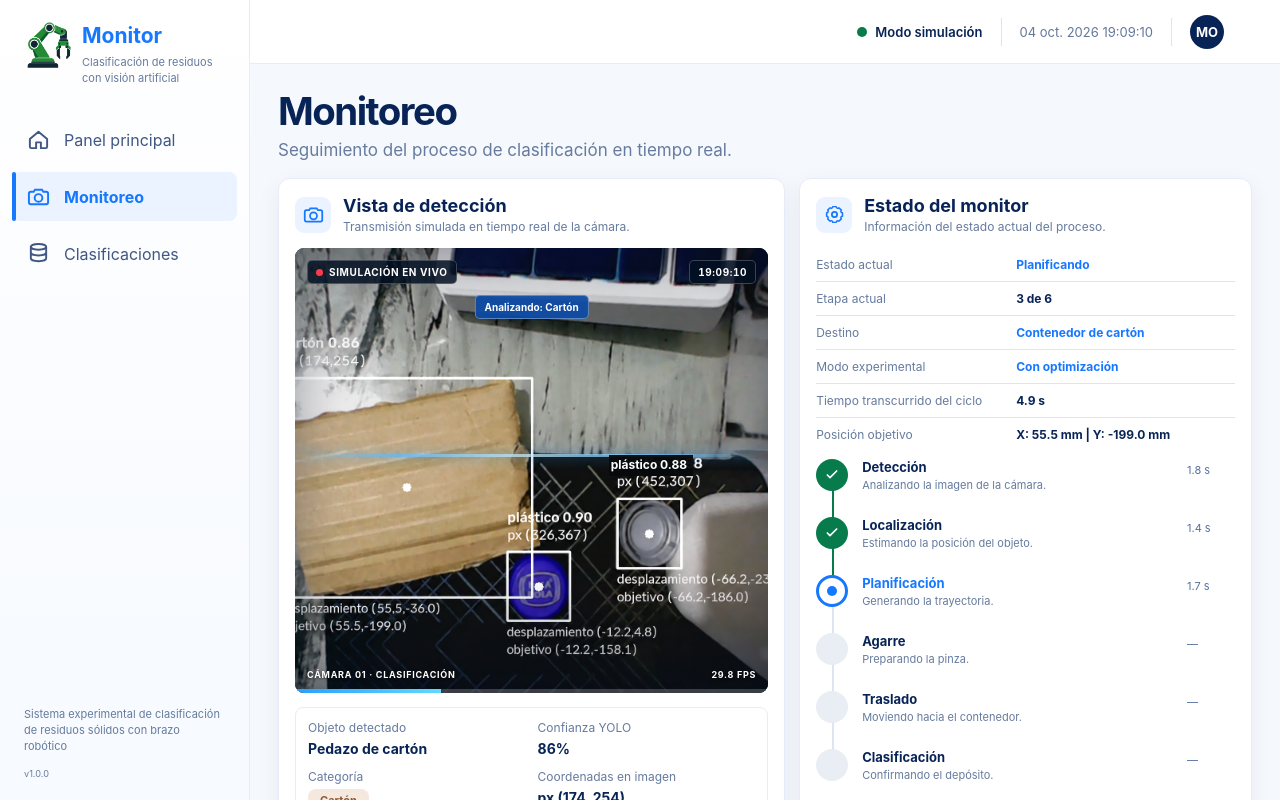
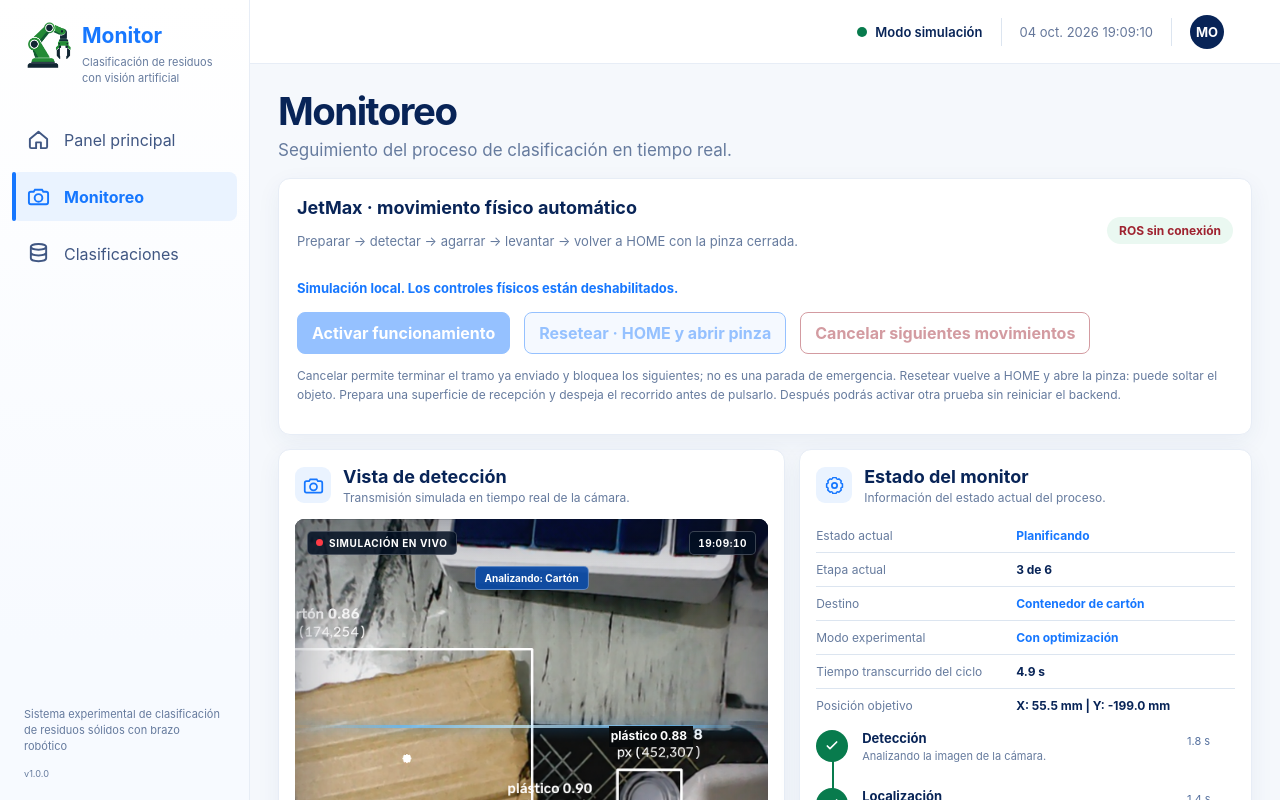
Before and after one commit to Rony-Tesis/front-web-rony, an Angular app: page /monitoring in a window 1280 px wide. Shown: the top 800 px of the page. Built offline with nearby package versions, Linux system fonts and the light colour scheme.

Commit message:
fix(controls): keep robot actions visible in all connection states

```diff
--- a/src/app/waste-classification/presentation/components/robot-controls/robot-controls.component.html
+++ b/src/app/waste-classification/presentation/components/robot-controls/robot-controls.component.html
@@ -1,16 +1,28 @@
-@if (monitor.snapshot()?.motionMode === 'physical') {
-  @if (monitor.snapshot()?.robotState; as robot) {
+@let snapshot = monitor.snapshot();
+@let robot = snapshot?.motionMode === 'physical' ? snapshot?.robotState : undefined;
 <section class="robot-panel" aria-labelledby="robot-control-title">
   <div class="header">
     <div>
       <h2 id="robot-control-title">JetMax · movimiento físico automático</h2>
       <p>Preparar → detectar → agarrar → levantar → volver a HOME con la pinza cerrada.</p>
     </div>
-        <span class="badge" [class.disconnected]="!robot.connected">{{
-          robot.connected ? 'ROS conectado' : 'ROS sin conexión'
+    <span class="badge" [class.disconnected]="!robot?.connected">{{
+      robot?.connected ? 'ROS conectado' : 'ROS sin conexión'
     }}</span>
   </div>
-      <p class="step" role="status">{{ robot.stepLabel }}</p>
+  <p class="step" role="status">
+    {{
+      robot?.stepLabel ??
+        (monitor.isSimulation
+          ? 'Simulación local. Los controles físicos están deshabilitados.'
+          : snapshot?.motionMode === 'simulation'
+            ? 'Backend en simulación. Los controles físicos están deshabilitados.'
+            : monitor.error()
+              ? 'Sin conexión con el backend. Los controles físicos están deshabilitados.'
+              : 'Esperando telemetría del JetMax. Los controles físicos están deshabilitados.')
+    }}
+  </p>
+  @if (robot) {
     <dl>
       <div>
         <dt>Posición reportada por ROS</dt>
@@ -63,6 +75,7 @@
         comenzará otro ciclo automáticamente.
       </p>
     }
+  }
   <div class="actions">
     <button type="button" (click)="monitor.armRobot()" [disabled]="!monitor.canArmRobot()">
       Activar funcionamiento
@@ -90,12 +103,10 @@
     superficie de recepción y despeja el recorrido antes de pulsarlo. Después podrás activar
     otra prueba sin reiniciar el backend.
   </p>
-      @if (robot.error) {
-        <p class="error" role="alert">{{ robot.error }}</p>
+  @if (robot?.error) {
+    <p class="error" role="alert">{{ robot?.error }}</p>
   }
   @if (monitor.controlError()) {
     <p class="error" role="alert">{{ monitor.controlError() }}</p>
   }
 </section>
-  }
-}
```
Lines whose indentation alone changed are shown as unchanged.
